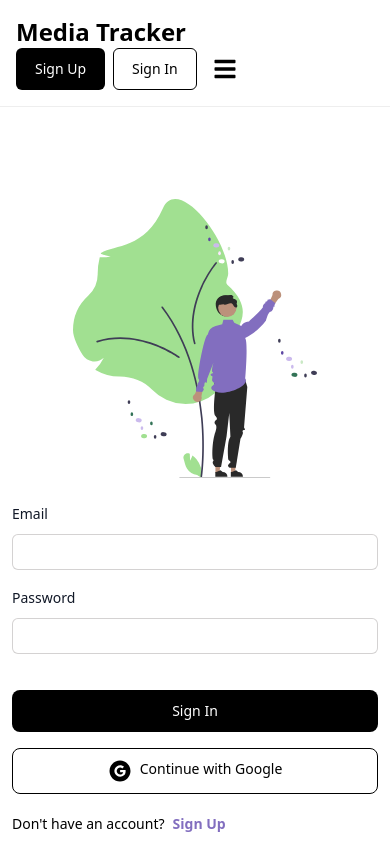
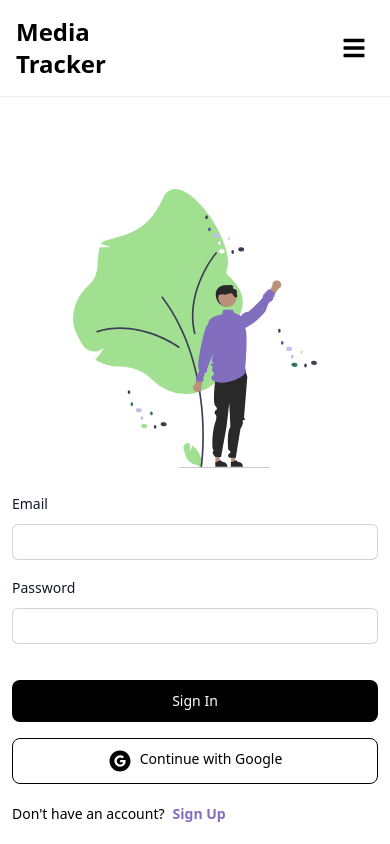
Before and after one commit to lizmery/faves-tracker, a React (Vite) app in the folder client/: page /sign-in in a window 390 px wide. Shown: the top 844 px of the page. Built offline with nearby package versions, Linux system fonts and the light colour scheme; no server answers.

Commit message:
fix navbar

```diff
--- a/client/src/components/Header.jsx
+++ b/client/src/components/Header.jsx
@@ -138,18 +138,21 @@ export default function Header() {
             ) : (
                 <>
                     <Navbar fluid className='bg-white border-b border-[#eee] dark:border-darkGray backdrop-blur-3xl sticky top-0 z-[100] w-full py-4' theme={navTheme}>
+                        <div className='w-full flex justify-between'>
                         <Navbar.Brand href='/' className='text-black text-2xl font-semibold'>
                             Media Tracker
                         </Navbar.Brand>
                         <div className='flex md:order-2 lg:gap-3 gap-2'>
-                            <Link to='/sign-up' className='items-center flex'>
-                                <Button className='bg-black text-white rounded-md'>Sign Up</Button>
+                            <Link to='/sign-up' className='items-center flex invisible sm:visible'>
+                                <Button className=' bg-black text-white rounded-md'>Sign Up</Button>
                             </Link>
-                            <Link to='/sign-in' className='items-center flex'>
+                            <Link to='/sign-in' className='items-center flex invisible sm:visible'>
                                 <Button className='bg-transparent text-black border border-black rounded-md'>Sign In</Button>
                             </Link>
                             <Navbar.Toggle />
                         </div>
+                        </div>
+
                         <Navbar.Collapse className='dark:text-[#B8B8B8]'>
                             <Navbar.Link active={path === '/'} as={'div'} className='text-bgDark border-none opacity-70 hover:opacity-100'>
                                 <a href='/#hero'>Home</a>
--- a/client/src/flowbiteThemes/customThemes.js
+++ b/client/src/flowbiteThemes/customThemes.js
@@ -5,7 +5,7 @@ export const navTheme = {
     root: {
         base: 'py-2.5',
         inner: {
-            base: 'flex flex-wrap items-center justify-between px-4 lg:px-6'
+            base: 'flex flex-col items-center justify-between px-4 lg:px-6'
         }
     }
 }
```
